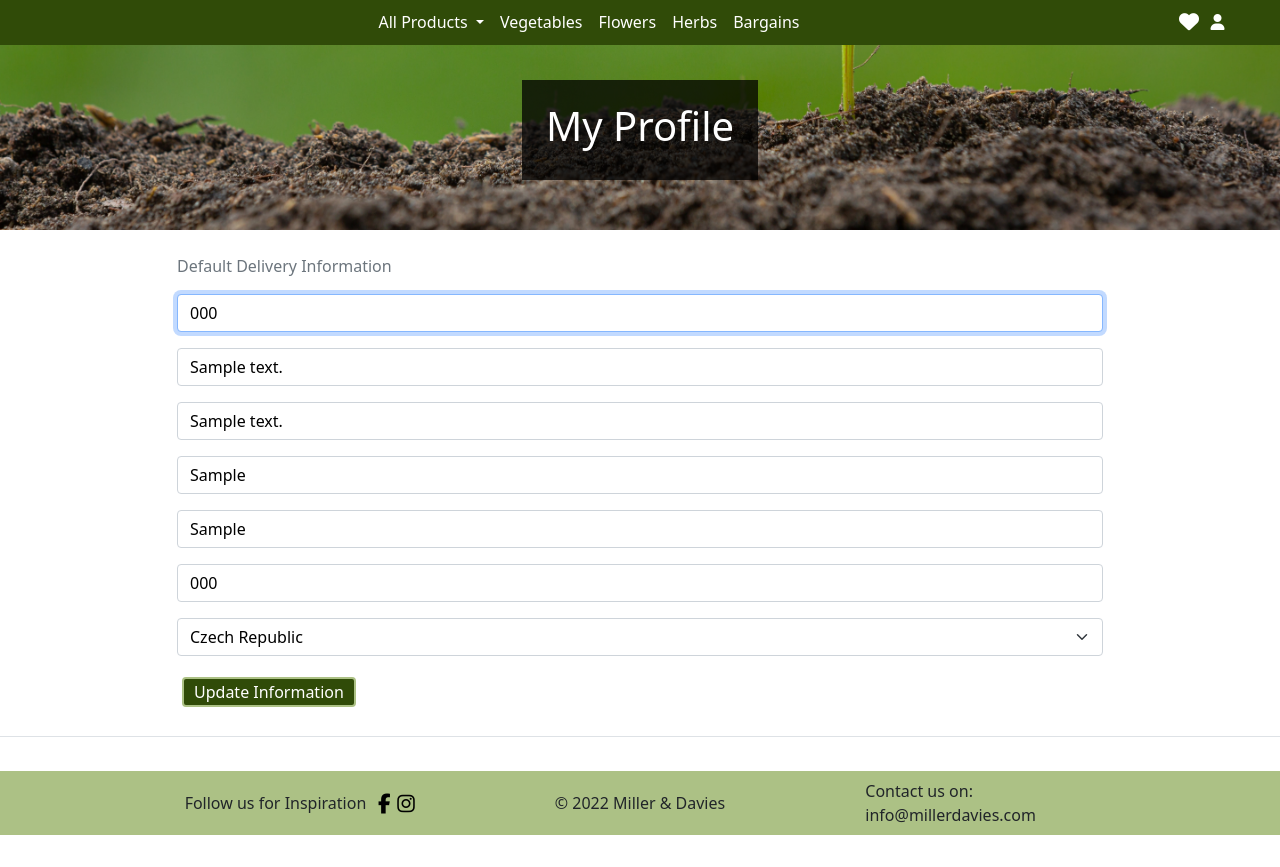
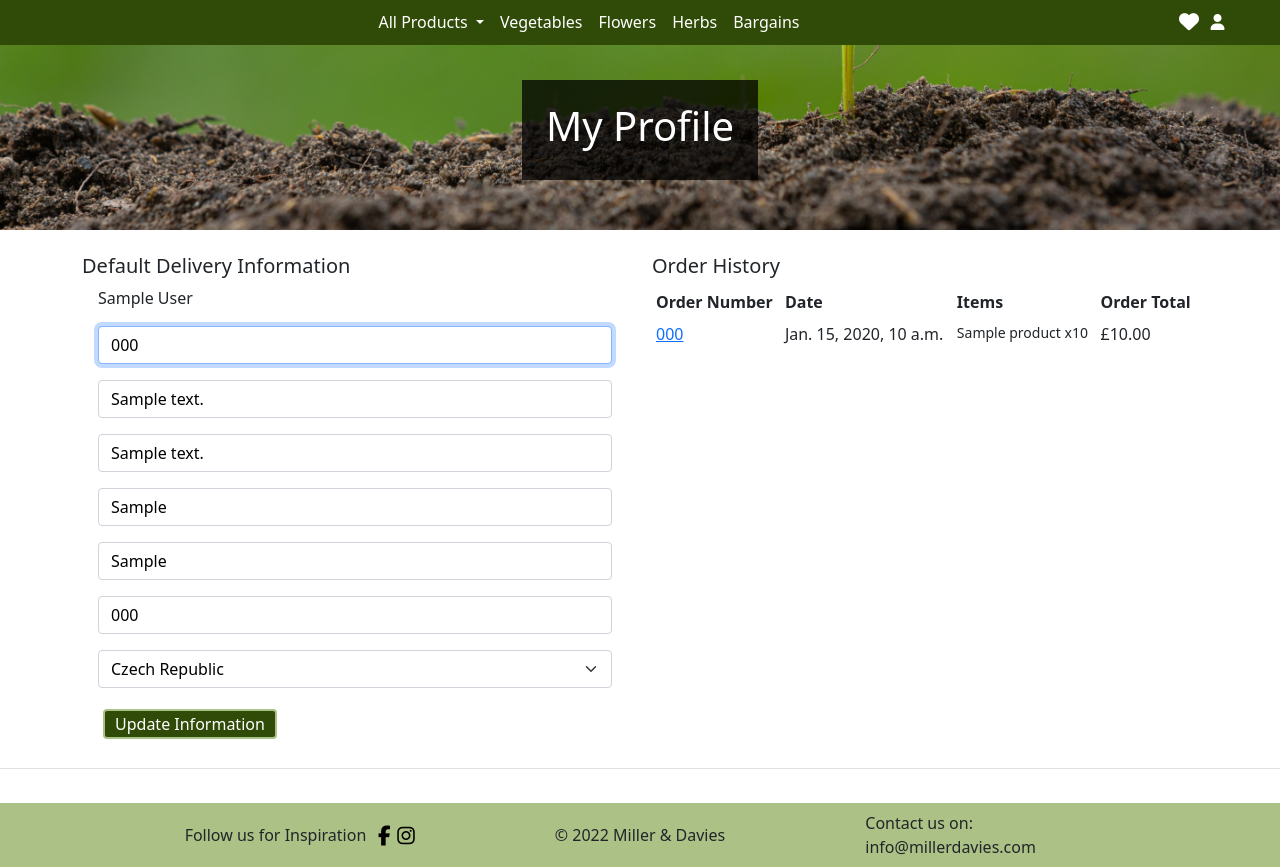
Before and after one commit to Odden69/Miller_and_Davies, a Django app: page /profile in a window 1280 px wide. Shown: the part 77-944 px from the top of the page. Before the commit the page ends 912 px from the top, so only its background shows below. Run offline with Django 3.2, Linux system fonts and the light colour scheme; a user stored in the database is signed in; tables that the repository leaves empty hold one stand-in row (values such as "Sample post"); some libraries are stand-ins or nearby versions.

Commit message:
feat: Add order history to prof. page, closes #23

```diff
--- a/profiles/static/profiles/css/profile.css
+++ b/profiles/static/profiles/css/profile.css
@@ -1,3 +1,8 @@
+.order-history {
+    max-height: 416px;
+    overflow-y: auto;
+}
+
 #profile-update-form .form-control {
     color: #000;
 }
--- a/profiles/templates/profiles/profile.html
+++ b/profiles/templates/profiles/profile.html
@@ -20,15 +20,54 @@
     </div>
 </div>
 <!-- Hero image -->
-<div class="container-md my-4">
+<div class="contatiner-fluid container-md my-4">
     <div class="row justify-content-center">
-        <div class="col-12 col-xl-10">
-            <p class="text-muted">Default Delivery Information</p>
-            <form class="mt-3" action="{% url 'profile' %}" method="POST" id="profile-update-form">
+        <div class="col-12 col-lg-6">
+            <h5>Default Delivery Information</h5>
+            <span class="ps-3">{{ request.user.get_full_name }}</span>
+            <form class="mt-3 px-3" action="{% url 'profile' %}" method="POST" id="profile-update-form">
                 {% csrf_token %}
                 {{ form|crispy }}
                 <button class="btn button small-button">Update Information</button>
             </form>
+        </div>
+        <hr class="my-4 d-lg-none">
+        <div class="col-12 col-lg-6">
+            <h5>Order History</h5>
+            <div class="order-history table-responsive">
+                <table class="table table-sm table-borderless">
+                    <thead>
+                        <tr>
+                            <th>Order Number</th>
+                            <th>Date</th>
+                            <th>Items</th>
+                            <th>Order Total</th>
+                        </tr>
+                    </thead>
+                    <tbody>
+                        {% for order in orders %}
+                        <tr>
+                            <td>
+                                <a href="{% url 'order_history' order.order_number %}" title="{{ order.order_number }}">
+                                    {{ order.order_number|truncatechars:6 }}
+                                </a>
+                            </td>
+                            <td>{{ order.date }}</td>
+                            <td>
+                                <ul class="list-unstyled">
+                                    {% for item in order.lineitems.all %}
+                                    <li class="small">
+                                        {{ item.product.name }} x{{ item.quantity }}
+                                    </li>
+                                    {% endfor %}
+                                </ul>
+                            </td>
+                            <td>£{{ order.grand_total }}</td>
+                        </tr>
+                        {% endfor %}
+                    </tbody>
+                </table>
+            </div>
         </div>
     </div>
 </div>
--- a/profiles/urls.py
+++ b/profiles/urls.py
@@ -3,4 +3,6 @@ from . import views
 
 urlpatterns = [
     path('profile', views.profile, name='profile'),
+    path('profile/order_history/<order_number>',
+         views.order_history, name='order_history'),
 ]
--- a/profiles/views.py
+++ b/profiles/views.py
@@ -2,6 +2,7 @@ from django.shortcuts import render, get_object_or_404
 from django.contrib import messages
 from .forms import UserProfileForm
 from .models import Profile
+from checkout.models import Order
 
 
 def profile(request):
@@ -19,9 +20,27 @@ def profile(request):
     else:
         form = UserProfileForm(instance=profile)
 
+    orders = profile.orders.all().order_by('-date')
     template = 'profiles/profile.html'
     context = {
         'form': form,
+        'orders': orders,
     }
 
     return render(request, template, context)
+
+
+def order_history(request, order_number):
+    order = get_object_or_404(Order, order_number=order_number)
+
+    messages.info(request, (
+        f'This is a past confirmation for order number {order_number}.'
+        'A confirmation email was sent on the order date.'))
+
+    template = 'checkout/checkout_success.html'
+    context = {
+        'order': order,
+        'from_profile': True,
+    }
+
+    return render(request, template, context)
```
Also changed, not shown: checkout/templates/checkout/checkout_success.html (+20 -1 lines).
